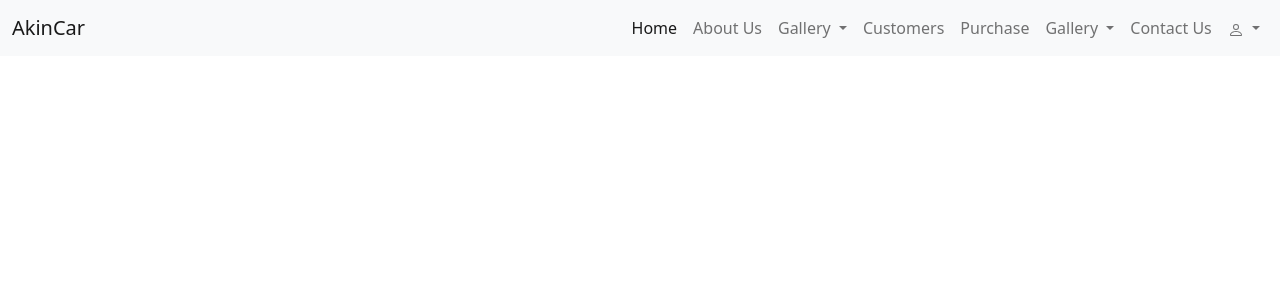
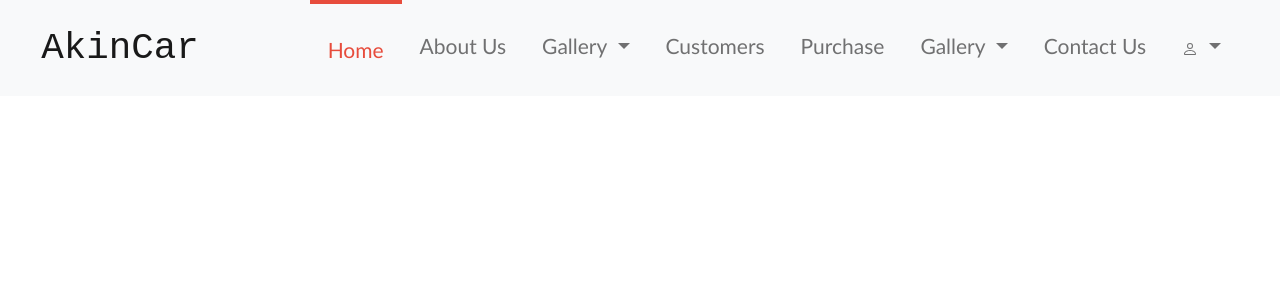
Before and after one commit to akincemtutal9/AkinCemCarRent, a PHP site: page /html/index.html in a window 1280 px wide. Shown: the top 300 px of the page. Run offline with PHP 8.4, Linux system fonts and the light colour scheme.

Commit message:
Style.css
Css updated for navbar

```diff
--- a/css/style.css
+++ b/css/style.css
@@ -1,8 +1,94 @@
- *{
-margin: 0px;
-padding: 0px;
+@import url('https://fonts.googleapis.com/css2?family=Poppins:wght@600&display=swap');
+html , body{
+    font-family:'Gill Sans', 'Gill Sans MT', Calibri, 'Trebuchet MS', sans-serif;
+    font-size: 15px;
+    line-height: 1.5;
+    box-sizing: border-box;
+    margin: 0;
+    top: 0;
+    left: 0;
+}
+a{
+    text-decoration: none;
+    color: rgba(34,54,69,.7);
+    font-weight: 500;
+}
+a:hover{
+    color:#e74c3c;
+}
+ul{
+    list-style-type: none;
+}
+.navbar{
+    background: white;
+    padding: 3rem 2rem;
+    height: 0rem;
+    min-height: 12vh;
+}
+.navbar .navbar-brand a{
+    padding: 1rem 0;
+    display: block;
+    text-decoration: none;
+}
+.navbar-brand{
+    font-family:'Courier New', Courier, monospace;
+    font-size: 2.5rem;
+    color: #e74c3c;
 }
 
+.navbar-toggler{
+    background: #e74c3c;
+    border:none;
+    padding:10px 6px;
+    outline: none;
+
+}
+.navbar-toggler span{
+    display:block;
+    width: 22px;
+    height: 2px;
+    border: 1px;
+    background: #fff;
+}
+.navbar-toggler span + span{
+    margin-top: 4px;
+    width: 18px;
+    margin-left: 4px;
+}
+
+.navbar-toggler span + span + span{
+    width: 10px;
+    margin-left: 10px;
+}
+.navbar-expand-lg .navbar-nav .nav-link{
+    padding: 2rem 1.2rem;
+    font-size: 1.4rem;
+    position: relative;
+}
+.navbar-expand-lg .navbar-nav .nav-link:hover{
+  border-top:4px solid #e74c3c;
+}
+.navbar-expand-lg .navbar-nav .nav-link.active{
+  border-top: 4px solid #e74c3c;
+  color: #e74c3c;
+}
+.navbar-nav button{
+  padding: 1.2rem;
+}
+.navbar-nav btn{
+  background-color: #e74c3c;
+  color: white;
+  border-radius: 0;
+  font-size: 1.2rem;
+  margin-top: -10px;
+}
+.navbar-nav .btn:hover{
+  background-color:#0a3d62;
+}
+
+
+
+/*TO PREVENT SOME ISSUES ABOUT DROPDOWN BOX*/
 .container{
     height: 600px;
 }
```
